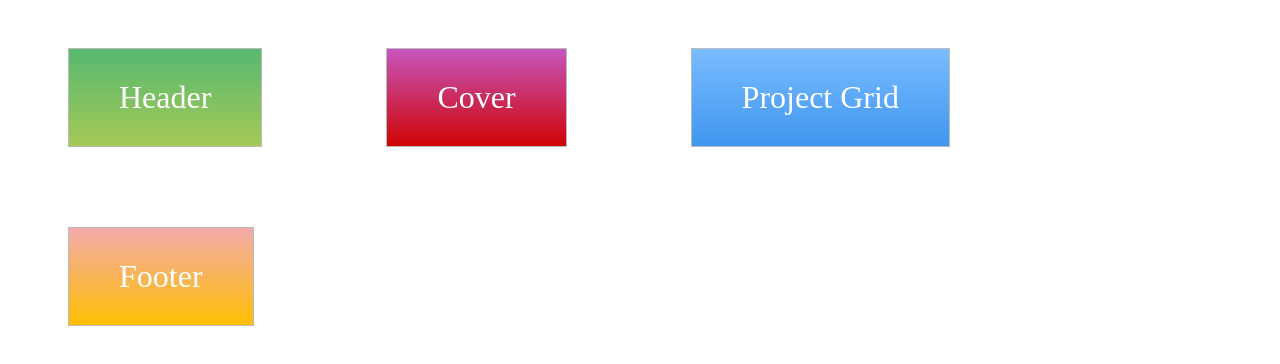
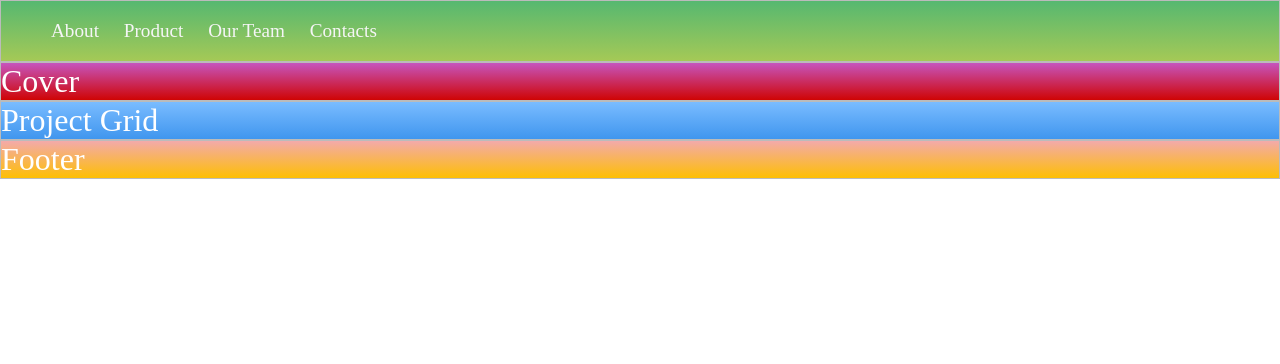
Before and after one commit to yogialfin23/WebDev, a plain HTML site: page udemy/grid-final/index.html in a window 1280 px wide. Drawn offline with Linux system fonts and the light colour scheme.

Commit message:
pop commit day-8

```diff
--- a/udemy/grid-final/css/style.css
+++ b/udemy/grid-final/css/style.css
@@ -1,13 +1,38 @@
+body {
+    margin: 0 auto;
+}
+
 .zone {
-    padding: 30px 50px;
-    margin: 40px 60px;
+    /* padding: 30px 50px;
+    margin: 40px 60px; */
     cursor: pointer;
-    display: inline-block;
+    /* display: inline-block; */
     color: #FFF;
     font-size: 2em;
     /* border-radius:4px; */
     border: 1px solid #bbb;
     transition: all 0.3s linear;
+}
+
+.main-nav {
+    display: flex;
+    font-size: 1.2em;
+    margin: 0;
+}
+
+.nav li {
+    display: inline;
+    list-style: none;
+    padding: 10px;
+}
+
+.push {
+    margin-left: auto;
+}
+
+.nav a {
+    color: #f5f5f6;
+    text-decoration: none;
 }
 
 /* .zone:hover {
--- a/udemy/grid-final/index.html
+++ b/udemy/grid-final/index.html
@@ -7,7 +7,14 @@
 </head>
 
 <body>
-  <div class="zone green">Header</div>
+  <nav class="zone green nav main-nav">
+    <ul>
+      <li><a href="">About</a></li>
+      <li><a href="">Product</a></li>
+      <li><a href="">Our Team</a></li>
+      <li class="push"><a href="">Contacts</a></li>
+    </ul>
+  </nav>
   <div class="zone red">Cover</div>
   <div class="zone blue">Project Grid</div>
   <div class="zone yellow">Footer</div>
```
